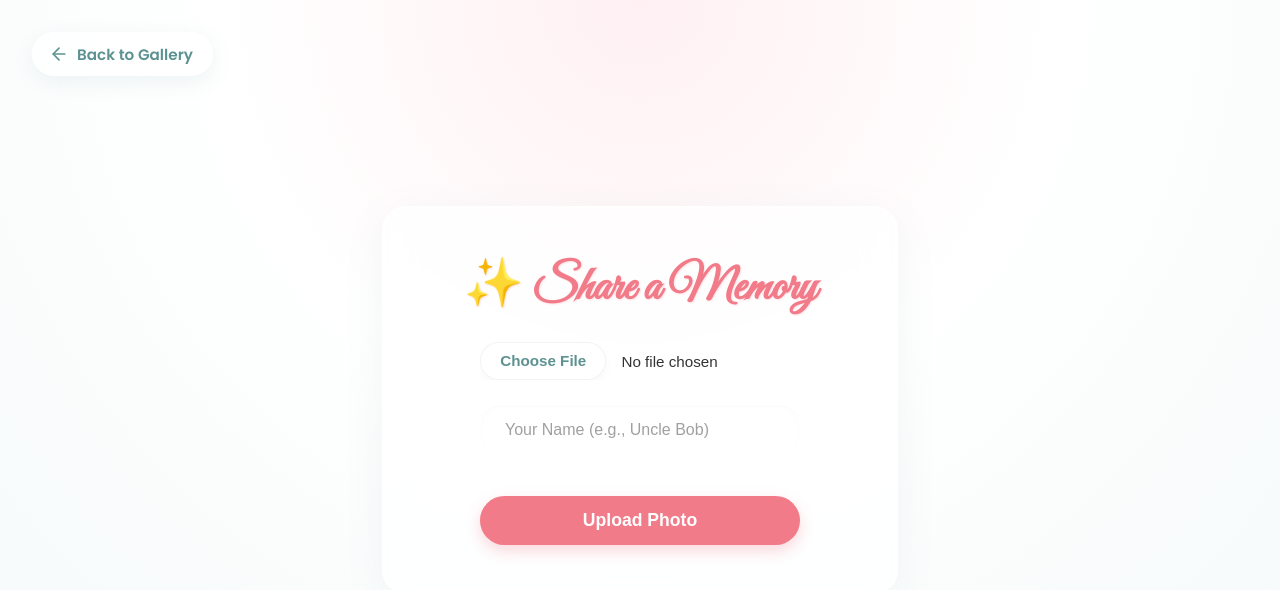
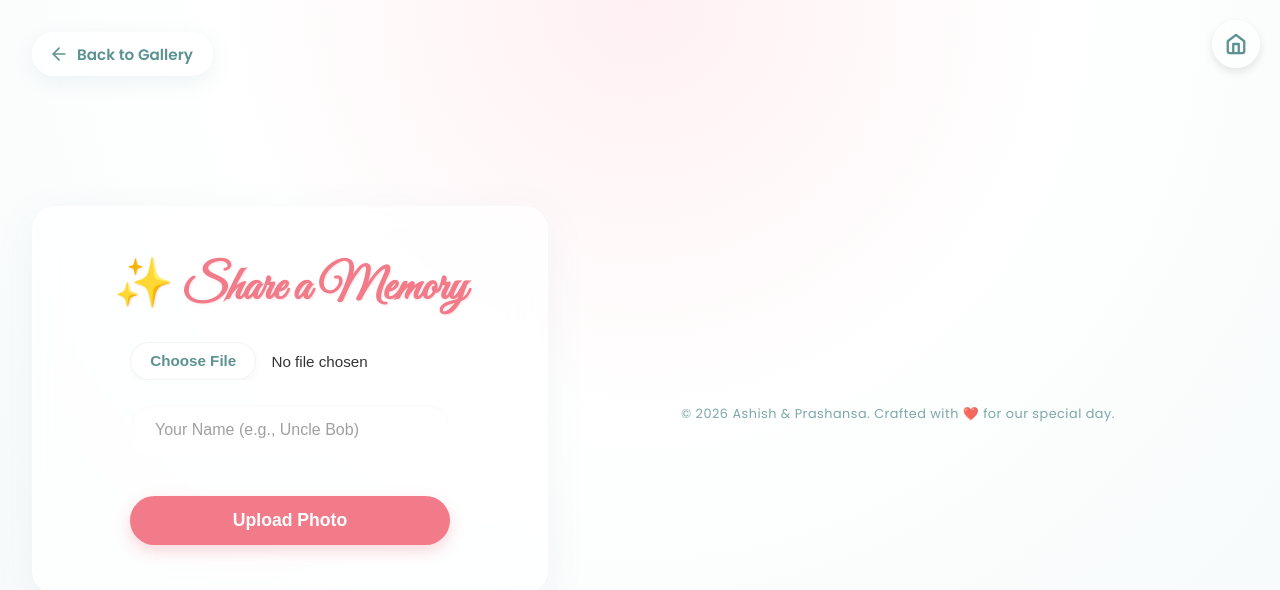
Before and after one commit to immaithil/wedding-countdown, a React (Create React App) app: page /upload in a window 1280 px wide. Shown: the top 590 px of the page. Built offline with nearby package versions, Linux system fonts and the light colour scheme.

Commit message:
add home button and footer

```diff
--- a/src/components/BackCard.jsx
+++ b/src/components/BackCard.jsx
@@ -73,6 +73,9 @@ function BackCard({ tickAudioRef, audioEnabled }) {
                     ➕ Add Photo
                 </button>
             </div>
+            <footer className="backcard-footer absolute-footer">
+                <p>© 2026 Ashish &amp; Prashansa. Crafted with ❤️ for our special day.</p>
+            </footer>
         </div>
     );
 }
--- a/src/components/FrontCard.jsx
+++ b/src/components/FrontCard.jsx
@@ -88,6 +88,9 @@ function FrontCard() {
                     <p className="tap-text">Tap to Open</p>
                 </div>
             </div>
+            <footer className="frontcard-footer absolute-footer">
+                <p>© 2026 Ashish &amp; Prashansa. Crafted with ❤️ for our special day.</p>
+            </footer>
         </div>
     );
 }
--- a/src/pages/Details.jsx
+++ b/src/pages/Details.jsx
@@ -105,6 +105,26 @@ function Details() {
                     <polyline points="12 19 5 12 12 5"></polyline>
                 </svg>
                 Back
+            </button>
+            <button
+                className="glass-home-btn"
+                onClick={() => navigate('/')} /* Navigates explicitly to the Home page */
+                aria-label="Home"
+            >
+                {/* Beautiful crisp SVG Home Icon */}
+                <svg
+                    width="22"
+                    height="22"
+                    viewBox="0 0 24 24"
+                    fill="none"
+                    stroke="currentColor"
+                    strokeWidth="2.5"
+                    strokeLinecap="round"
+                    strokeLinejoin="round"
+                >
+                    <path d="M3 9l9-7 9 7v11a2 2 0 0 1-2 2H5a2 2 0 0 1-2-2z"></path>
+                    <polyline points="9 22 9 12 15 12 15 22"></polyline>
+                </svg>
             </button>
 
             <div className="details-header-glass">
@@ -220,6 +240,9 @@ function Details() {
                 </div>
 
             </div>
+            <footer className="wedding-footer">
+                <p>© 2026 Ashish &amp; Prashansa. Crafted with ❤️ for our special day.</p>
+            </footer>
         </div>
     );
 }
--- a/src/pages/Gallery.jsx
+++ b/src/pages/Gallery.jsx
@@ -1,5 +1,6 @@
 import React, { useState, useEffect } from "react";
 import axios from "axios";
+import { useNavigate } from "react-router-dom";
 import "../styles/gallery.css";
 
 function Gallery() {
@@ -7,6 +8,8 @@ function Gallery() {
     const [loading, setLoading] = useState(true);
     const [loadingMessage, setLoadingMessage] = useState("Loading beautiful memories...");
     const [sortBy, setSortBy] = useState("newest");
+    const navigate = useNavigate();
+
 
     // NEW: State to manage the lightbox
     const [lightboxImage, setLightboxImage] = useState(null);
@@ -101,8 +104,30 @@ function Gallery() {
         return b.id - a.id;
     });
 
+
     return (
+
         <div className="gallery-page-container">
+            <button
+                className="glass-home-btn"
+                onClick={() => navigate('/')} /* Navigates explicitly to the Home page */
+                aria-label="Home"
+            >
+                {/* Beautiful crisp SVG Home Icon */}
+                <svg
+                    width="22"
+                    height="22"
+                    viewBox="0 0 24 24"
+                    fill="none"
+                    stroke="currentColor"
+                    strokeWidth="2.5"
+                    strokeLinecap="round"
+                    strokeLinejoin="round"
+                >
+                    <path d="M3 9l9-7 9 7v11a2 2 0 0 1-2 2H5a2 2 0 0 1-2-2z"></path>
+                    <polyline points="9 22 9 12 15 12 15 22"></polyline>
+                </svg>
+            </button>
             <div className="gallery-title-glass">
                 <h2 className="cursive-title">📸 Wedding Gallery</h2>
             </div>
@@ -191,6 +216,9 @@ function Gallery() {
                     />
                 </div>
             )}
+            <footer className="wedding-footer">
+                <p>© 2026 Ashish &amp; Prashansa. Crafted with ❤️ for our special day.</p>
+            </footer>
         </div>
     );
 }
--- a/src/pages/Upload.jsx
+++ b/src/pages/Upload.jsx
@@ -52,6 +52,27 @@ function Upload() {
                 Back to Gallery
             </button>
 
+            <button
+                className="glass-home-btn"
+                onClick={() => navigate('/')} /* Navigates explicitly to the Home page */
+                aria-label="Home"
+            >
+                {/* Beautiful crisp SVG Home Icon */}
+                <svg
+                    width="22"
+                    height="22"
+                    viewBox="0 0 24 24"
+                    fill="none"
+                    stroke="currentColor"
+                    strokeWidth="2.5"
+                    strokeLinecap="round"
+                    strokeLinejoin="round"
+                >
+                    <path d="M3 9l9-7 9 7v11a2 2 0 0 1-2 2H5a2 2 0 0 1-2-2z"></path>
+                    <polyline points="9 22 9 12 15 12 15 22"></polyline>
+                </svg>
+            </button>
+
             <div className="upload-glass-card">
                 <h2 className="cursive-title">✨ Share a Memory</h2>
 
@@ -80,6 +101,9 @@ function Upload() {
 
                 {status && <div className="glass-status">{status}</div>}
             </div>
+            <footer className="wedding-footer absolute-footer">
+                <p>© 2026 Ashish &amp; Prashansa. Crafted with ❤️ for our special day.</p>
+            </footer>
         </div>
     );
 }
--- a/src/styles/backCard.css
+++ b/src/styles/backCard.css
@@ -185,3 +185,19 @@
     transform: rotateY(180deg) scale(1);
   }
 }
+
+.backcard-footer {
+    text-align: center;
+    padding: 3rem 1rem 2rem 1rem;
+    margin-top: 2rem;
+    z-index: 10; /* Keeps it above any background elements */
+}
+
+.backcard-footer p {
+    font-family: 'Poppins', sans-serif;
+    font-size: 0.8rem;
+    color: #5c9291; /* Signature Teal */
+    opacity: 0.8;
+    letter-spacing: 0.5px;
+    margin: 0;
+}
--- a/src/styles/detailsPage.css
+++ b/src/styles/detailsPage.css
@@ -50,6 +50,43 @@
 .glass-back-btn:active {
     transform: translateY(1px);
     box-shadow: 0 3px 10px rgba(92, 146, 145, 0.1);
+}
+
+/* --- FLOATING GLASS HOME BUTTON --- */
+.glass-home-btn {
+    position: fixed;
+    top: 20px;
+    right: 20px; /* Moved to Top Right */
+    z-index: 1000;
+
+    /* Glassmorphism styling */
+    background: rgba(255, 255, 255, 0.6);
+    backdrop-filter: blur(10px);
+    -webkit-backdrop-filter: blur(10px);
+    border: 1px solid rgba(255, 255, 255, 0.4);
+
+    /* Perfect Circle Dimension */
+    width: 48px;
+    height: 48px;
+    border-radius: 50%;
+    padding: 0;
+
+    color: #5c9291; /* Signature Teal */
+    cursor: pointer;
+    box-shadow: 0 4px 10px rgba(0, 0, 0, 0.1);
+    transition: all 0.3s ease;
+
+    /* Centers the SVG icon perfectly */
+    display: flex;
+    align-items: center;
+    justify-content: center;
+}
+
+.glass-home-btn:hover {
+    background: rgba(255, 255, 255, 0.85);
+    transform: translateY(-2px) scale(1.05); /* Slight pop out effect */
+    box-shadow: 0 6px 15px rgba(92, 146, 145, 0.2);
+    color: #f27b8a; /* Icon turns Signature Pink on hover */
 }
 
 /* --- TITLE GLASS HEADER --- */
@@ -479,3 +516,21 @@
     0% { transform: scale(1); opacity: 0.6; }
     100% { transform: scale(2.5); opacity: 0; }
 }
+
+/* --- COPYRIGHT FOOTER --- */
+.wedding-footer {
+    text-align: center;
+    padding: 3rem 1rem 2rem 1rem;
+    margin-top: 2rem;
+    position: relative;
+    z-index: 10; /* Keeps it above any background elements */
+}
+
+.wedding-footer p {
+    font-family: 'Poppins', sans-serif;
+    font-size: 0.8rem;
+    color: #5c9291; /* Signature Teal */
+    opacity: 0.8;
+    letter-spacing: 0.5px;
+    margin: 0;
+}
--- a/src/styles/frontCard.css
+++ b/src/styles/frontCard.css
@@ -227,3 +227,25 @@
         transform: translateY(-15px) rotateX(-2deg);
     }
 }
+.frontcard-footer {
+    text-align: center;
+    padding: 3rem 1rem 2rem 1rem;
+    margin-top: 2rem;
+    z-index: 10; /* Keeps it above any background elements */
+}
+
+.frontcard-footer p {
+    font-family: 'Poppins', sans-serif;
+    font-size: 0.8rem;
+    color: #5c9291; /* Signature Teal */
+    opacity: 0.8;
+    letter-spacing: 0.5px;
+    margin: 0;
+}
+
+.absolute-footer {
+    position: absolute;
+    bottom: 10px; /* Pushes it to the very bottom */
+    left: 0;
+    width: 100%; /* Spans the full width so text stays centered */
+}
--- a/src/styles/upload.css
+++ b/src/styles/upload.css
@@ -194,3 +194,24 @@
       font-size: 0.85rem;
   }
 }
+.wedding-footer {
+    text-align: center;
+    padding: 3rem 1rem 2rem 1rem;
+    margin-top: 2rem;
+    z-index: 10; /* Keeps it above any background elements */
+}
+
+.wedding-footer p {
+    font-family: 'Poppins', sans-serif;
+    font-size: 0.8rem;
+    color: #5c9291; /* Signature Teal */
+    opacity: 0.8;
+    letter-spacing: 0.5px;
+    margin: 0;
+}
+.absolute-footer {
+    position: absolute;
+    bottom: 10px; /* Pushes it to the very bottom */
+    left: 0;
+    width: 100%; /* Spans the full width so text stays centered */
+}
```
Also changed, not shown: src/styles/gallery.css (line endings or trailing spaces). Lines whose indentation alone changed are shown as unchanged.
